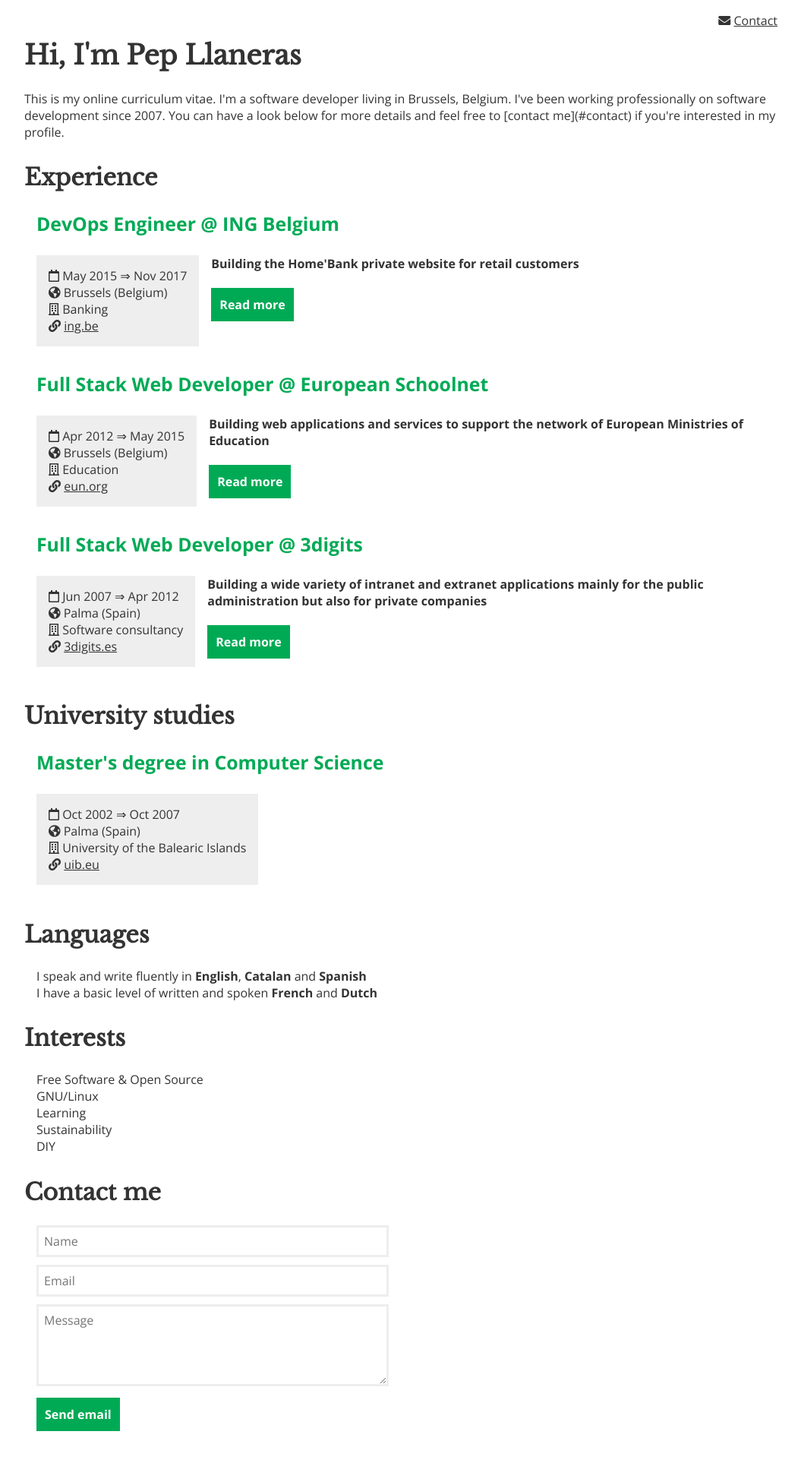
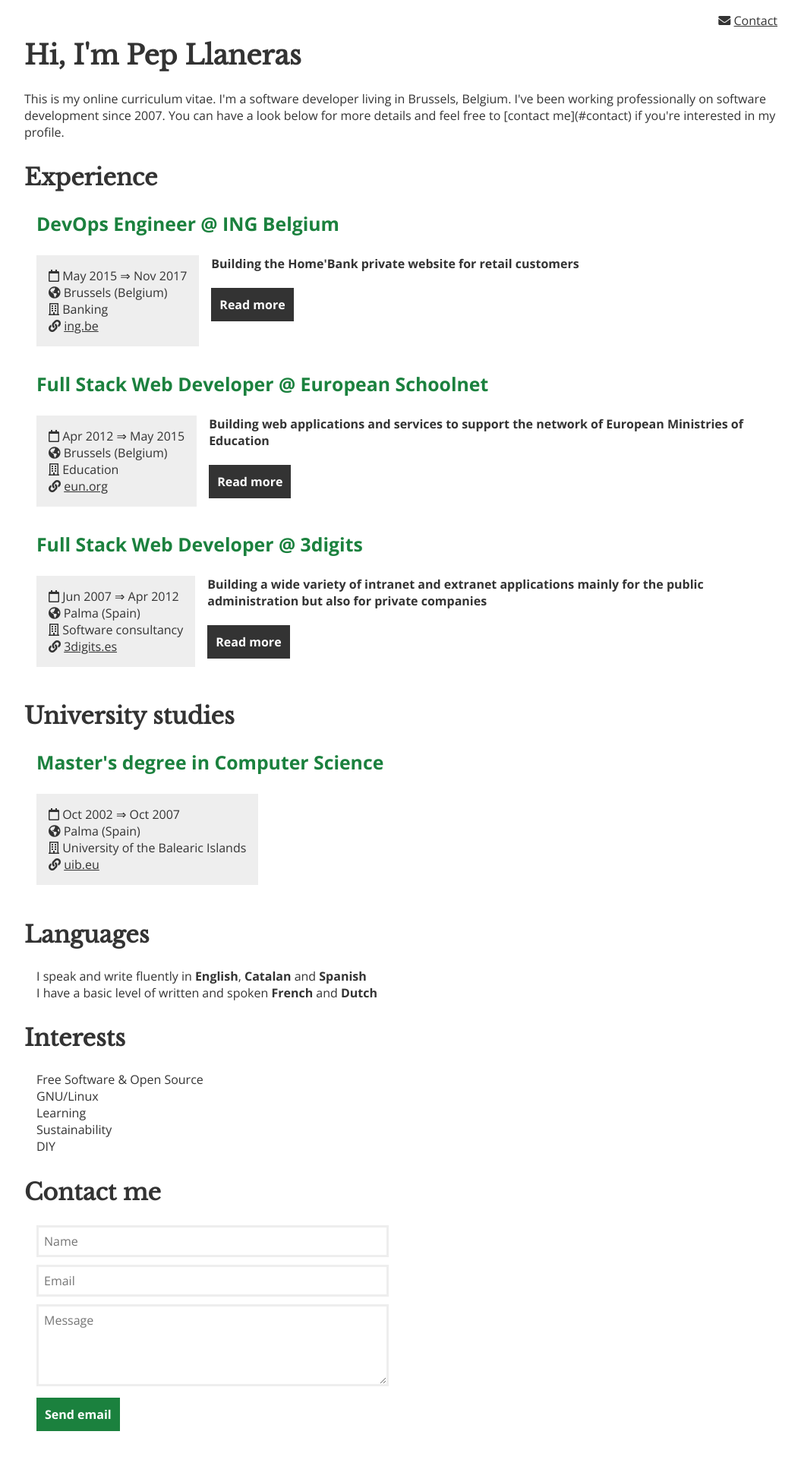
Before and after one commit to jllaneras/jllaneras.github.io, a Jekyll site: the page built from index.md, in a window 1280 px wide. Shown: the whole page at 76% size, without its empty margins (112-1167 px from the left). Built offline with Jekyll 4.4.1, drawn with Linux system fonts in a browser that asks for light colours; nearby versions of some CDN libraries.

Commit message:
Give more contrast to the accent color so it's more accessible

```diff
--- a/css/vita.css
+++ b/css/vita.css
@@ -30,7 +30,7 @@ p + p {
 
 :root {
 	--font-color: #333;
-	--accent-color: #00aa55;
+	--accent-color: #1b813e;
 }
 
 html * {
@@ -121,9 +121,9 @@ div.experience + div.experience {
 
 .js section#experience button.read-more {
 	display: inline;
-	border: 3px solid var(--accent-color);
+	border: 3px solid var(--font-color);
 	color: white;
-	background-color: var(--accent-color);
+	background-color: var(--font-color);
 	padding: 0.5em;
 	font-weight: bold;
 	margin-bottom: 1em;
```
